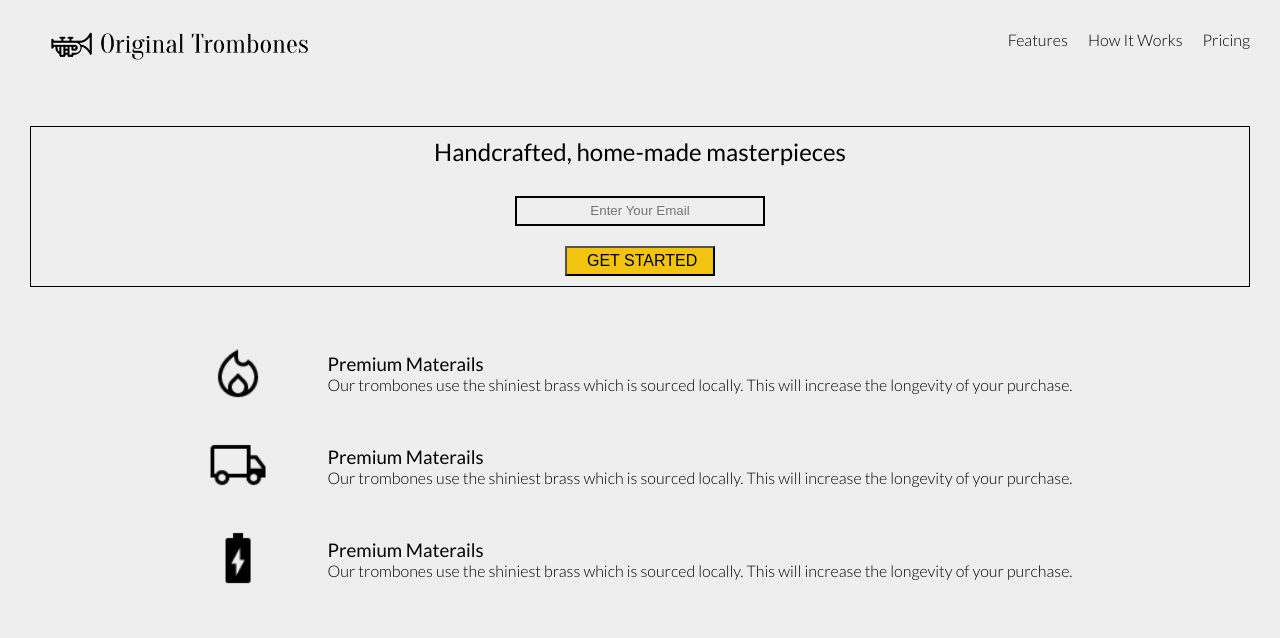
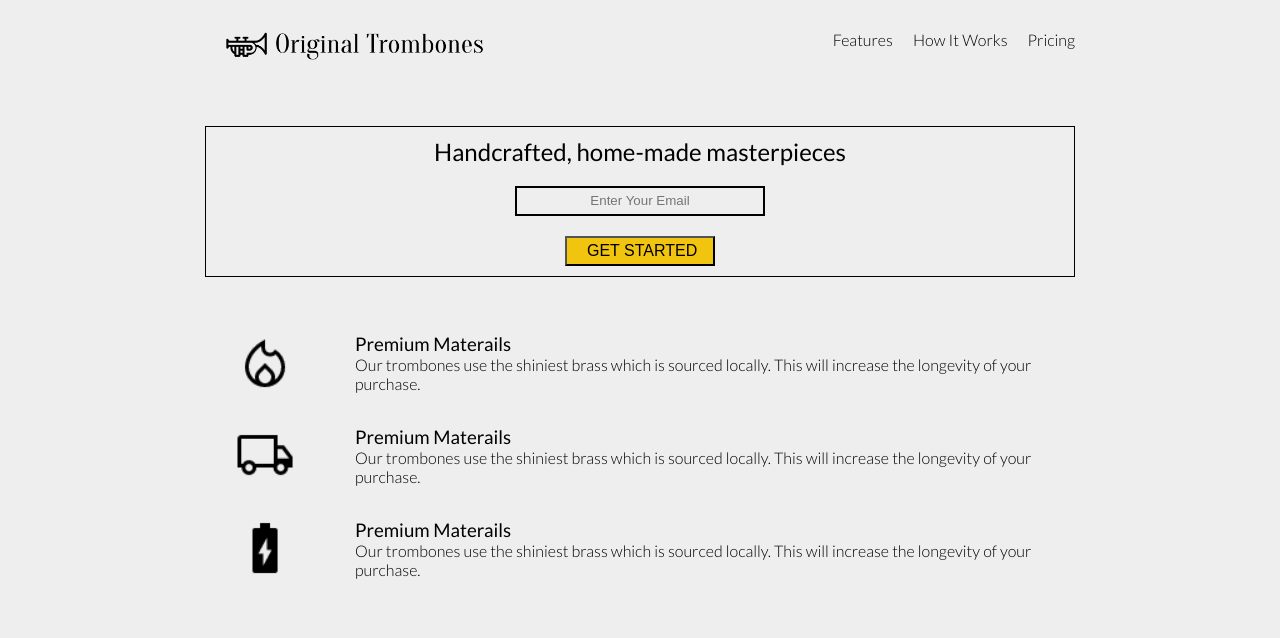
Before and after one commit to hakanyargici/php-cms-and-landing-page, a PHP site: page / in a window 1280 px wide. Shown: the top 638 px of the page. Run offline with PHP 8.4, Linux system fonts and the light colour scheme.

Commit message:
#contactMail kısmı düzenlendi.

```diff
--- a/style.css
+++ b/style.css
@@ -11,6 +11,8 @@
 
 header{
     min-height: 75px;
+    width: calc(75% - 30px);
+    margin: auto;
     display: flex;
     flex-direction: row;
     justify-content: space-between;
@@ -64,6 +66,7 @@ section{
     flex-direction: column;
     flex-wrap: wrap;
     align-self: auto;
+    width: calc(75% - 30px);
 }
 /* article1 - Start */
 
@@ -82,7 +85,7 @@ section{
     font-family: 'Lato', sans-serif;
     font-size: 24px;
     font-weight: bolder;
-    margin-bottom: 30px;
+    margin-bottom: 20px;
 }
 
 #mailBox{
```
